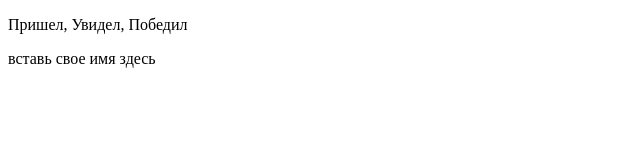
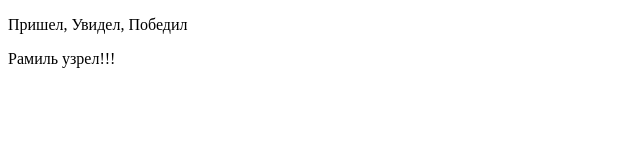
Before and after one commit to ramilqO/foodberry, a React (Create React App) app: page / in a window 1280 px wide. Shown: the top 160 px of the page, without its empty margins (0-640 px from the left). Built offline with nearby package versions, Linux system fonts and the light colour scheme.

Commit message:
namegit add .!

```diff
--- a/src/components/Ramil.tsx
+++ b/src/components/Ramil.tsx
@@ -1,3 +1,3 @@
 export const Ramil = () => {
-    return <p>вставь свое имя здесь</p>;
+    return <p>Рамиль узрел!!!</p>;
 };
```
Also changed, not shown: 1 other file (tests, documents, lock files or other folders).
